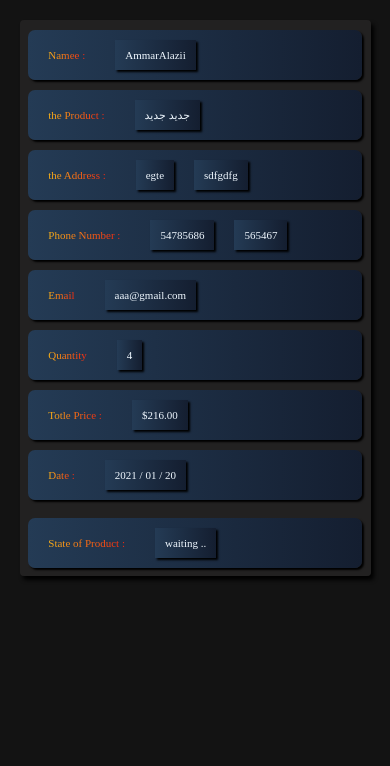
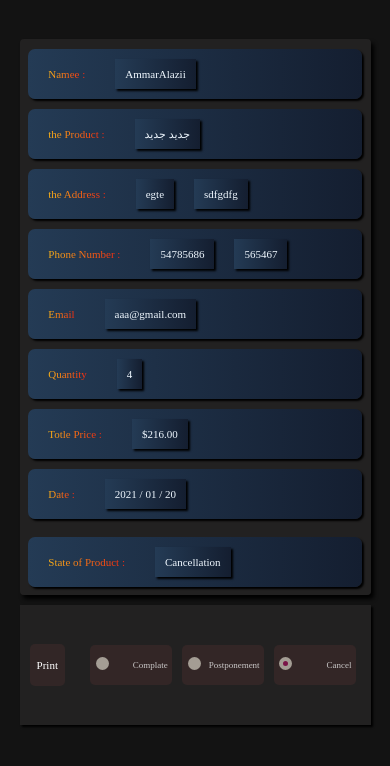
Before and after one commit to ammaralazie/CRM_for_sales_company, a Django app: page /7/ in a window 390 px wide. Shown: the top 766 px of the page. Run offline with Django 3.2, Linux system fonts and the light colour scheme; a user stored in the database is signed in; data comes from the database, SQL or seed files in the repository; some libraries are stand-ins or nearby versions.

Commit message:
add style to the options in detail

```diff
--- /dev/null
+++ b/static/css/deatail_options.css
@@ -0,0 +1,199 @@
+.alldetail {
+    margin: auto;
+}
+
+.complate {
+    background: #222121;
+    margin: auto;
+    width: 90%;
+    margin-top: 10px;
+    height: 120px;
+    margin-bottom: 20px;
+    display: flex;
+    align-items: center;
+    justify-content: space-between;
+    box-shadow: 2px 2px 2px #000;
+    perspective: 600px;
+}
+
+.form_state{
+    width: 70%;
+    height: 100%;
+    display: flex;
+    align-items: center;
+    /* justify-content: center; */
+    /* flex-direction: column; */
+    padding: 10px;
+    direction: rtl;
+    margin-right: 90px;
+
+}
+.cancel,.complat,.Postponement{
+    height: 60%;
+    background-color: rgb(51, 38, 38);
+    margin: 5px;
+    display: flex;
+    align-items: center;
+    padding-left: 4%;
+    border-radius: 5px;
+    user-select: none;
+    -webkit-user-select: none;
+    -moz-user-select: none;
+    -ms-user-select: none;
+    font-size: 25px;
+    position: relative;
+    z-index: 1;
+    width: 20%;
+    color: #c9c7c7;
+    text-align: center;
+}
+
+.cancell,.Postponementt,.complatt{
+    -webkit-appearance: none;
+    -moz-appearance: none;
+    -ms-appearance: none;
+    appearance: none;
+    background-color: #a49d94;
+    width: 25px;
+    height: 25px;
+    position: absolute;
+    top: 29%;
+    left: 7%;
+    border-radius: 40px;
+}
+
+
+
+.cancel:hover input ,.complat:hover input ,.Postponement:hover input {
+    background-color:rgb(94, 89, 89);
+    cursor: pointer;
+}
+
+.cancell.checkmark{
+    border: 6px solid #a49d94;
+    background-color: rgb(122 21 72);
+    padding: 0px;
+}
+
+.Postponementt.checkmark{
+    border: 6px solid #a49d94;
+    background-color: rgb(122 21 72);
+    padding: 0px;
+}
+.complatt.checkmark{
+    border: 6px solid #a49d94;
+    background-color: rgb(122 21 72);
+    padding: 0px;
+}
+
+.print_detail {
+    width: 25%;
+    height: 100%;
+    display: flex;
+    align-items: center;
+    justify-content: center;
+}
+
+.print_detail p {
+    width: 45%;
+    height: 50%;
+    background: #322626;
+    margin: 10px;
+    /* margin-left: 93px; */
+    color: #fff;
+    display: flex;
+    align-items: center;
+    justify-content: center;
+    font-size: 25px;
+    border-radius: 5px;
+}
+
+.print_detail p:hover{
+    transform: scale(1.1);
+    font-weight: 700;
+}
+
+@media screen and (max-width:1024px){
+
+    .alldetail {
+        margin-top: 15%;
+    }
+    .form_state{
+        width: 80%;
+    }
+    .cancel,.complat,.Postponement{
+        font-size: 20px;
+        width: 30%;
+    }
+
+}/*media 1024px */
+
+@media screen and (max-width:777px){
+
+    .alldetail {
+        margin-top: 15%;
+    }
+    .form_state{
+        width: 80%;
+    }
+    .cancel,.complat,.Postponement{
+        font-size: 14px;
+        width: 31%;
+    }
+
+    .cancell, .Postponementt, .complatt {
+
+        width: 20px;
+        height: 20px;
+
+    }
+
+    .alldetail {
+        margin-top: 10%;
+    }
+
+}/*media 777px */
+
+@media screen and (max-width:550px){
+
+    .form_state {
+        margin-right: 0px;
+        width: 85%;
+    }
+    .cancel,.complat,.Postponement{
+        font-size: 9px;
+        height: 40%;
+    }
+
+    .cancell, .Postponementt, .complatt {
+        width: 13px;
+        height: 13px;
+    }
+
+    .alldetail {
+        margin-top: 10%;
+    }
+
+    .print_detail {
+        width: 16%;
+
+    }
+    .cancell.checkmark {
+        border: 4px solid #a49d94;
+        background-color: rgb(122 21 72);
+        padding: 0px;
+    }
+
+    .print_detail p{
+        width: 100%;
+        font-size: 20px;
+
+    }
+
+    .print_detail p {
+        width: 100%;
+        font-size: 11px;
+        height: 35%;
+    }
+
+}/*media 550px */
--- a/template/home_template/detail.html
+++ b/template/home_template/detail.html
@@ -4,6 +4,7 @@
 <head>
     <link rel="stylesheet" href="{% static 'css/detail.css' %}">
     <link rel="stylesheet" href="{% static 'css/mobile_detail.css' %}">
+    <link rel="stylesheet" href="{% static 'css/deatail_options.css' %}">
     <meta charset="UTF-8">
     <meta name="viewport" content="width=device-width, initial-scale=1.0">
     <title>Datil of Order</title>
@@ -52,15 +53,44 @@
         <div class="state_product">
             <label for="">State of Product :</label>
             <div>
-                {% if obj.complate == True %}
-                complated
-                {% else %}
-                waiting ..
-                {% endif %}
+            {{obj.complate}}
             </div>
         </div>
         </div>
     </div>
+
+    <div class="complate">
+        <div class="print_detail">
+           <p>Print</p>
+        </div>
+        <form action=""  class="form_state"  method="POST" >
+            <div class="cancel">
+                {% if obj.complate == 'Cancellation' %}
+             <input class="cancell checkmark" type="radio" data-customer={{obj.customer}} data-product={{obj.product.PRDSlug}} >&ThinSpace; Cancel
+             {% else %}
+             <input class="cancell" type="radio" data-customer={{obj.customer}} data-product={{obj.product.PRDSlug}} >&ThinSpace; Cancel
+             {% endif %}
+             <span></span>
+            </div>
+            <div class="Postponement">
+                {% if obj.complate == 'Postponement' %}
+                <input  class="Postponementt checkmark" type="radio" data-customer={{obj.customer}} data-product={{obj.product.PRDSlug}}>&ThinSpace; Postponement
+                {% else %}
+                <input  class="Postponementt" type="radio" data-customer={{obj.customer}} data-product={{obj.product.PRDSlug}}>&ThinSpace; Postponement
+                {% endif %}
+                <span></span>
+            </div>
+            <div class="complat">
+                {% if obj.complate == 'complate' %}
+                <input class="complatt checkmark" type="radio" data-customer={{obj.customer}} data-product={{obj.product.PRDSlug}}>&ThinSpace; Complate
+                {% else %}
+                <input class="complatt" type="radio" data-customer={{obj.customer}} data-product={{obj.product.PRDSlug}}>&ThinSpace; Complate
+                {% endif %}
+                <span></span>
+            </div>
+
+        </form>
+    </div>
     {% endif %}
 </body>
 </html>
```
